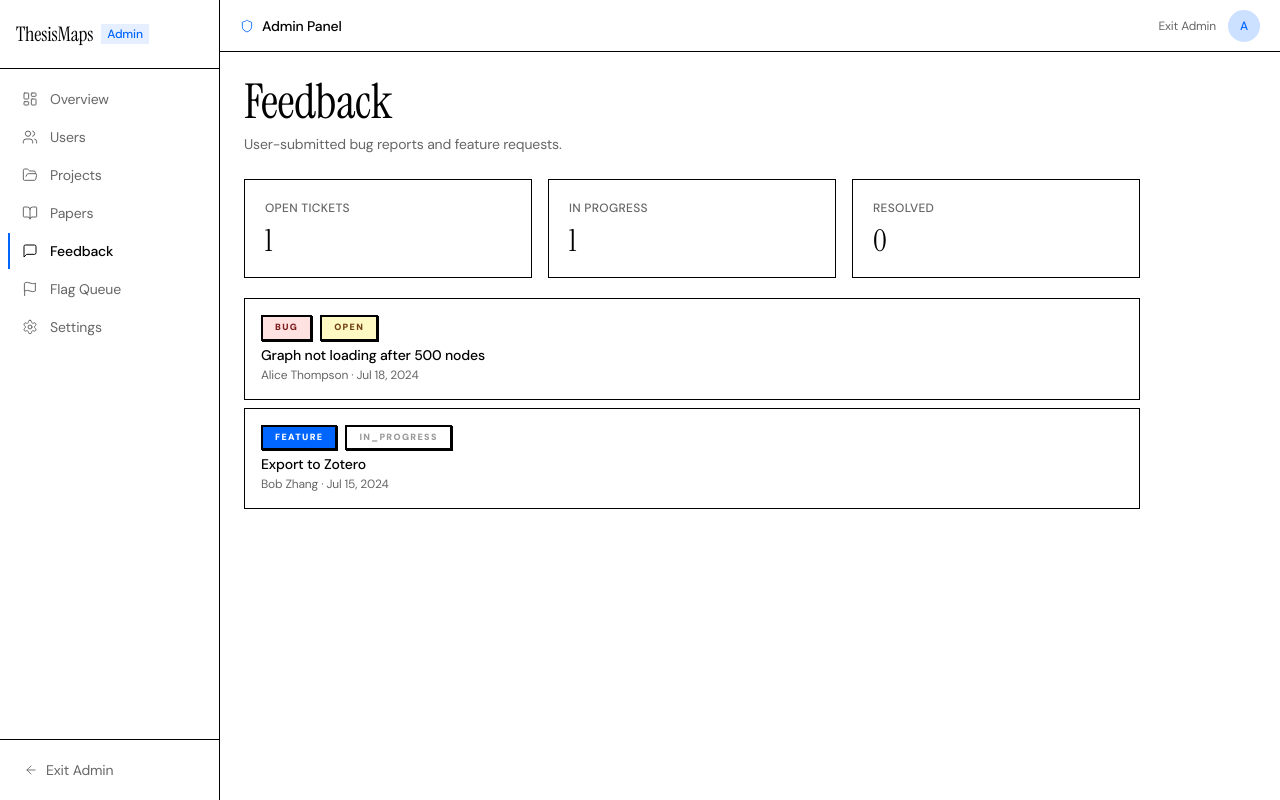
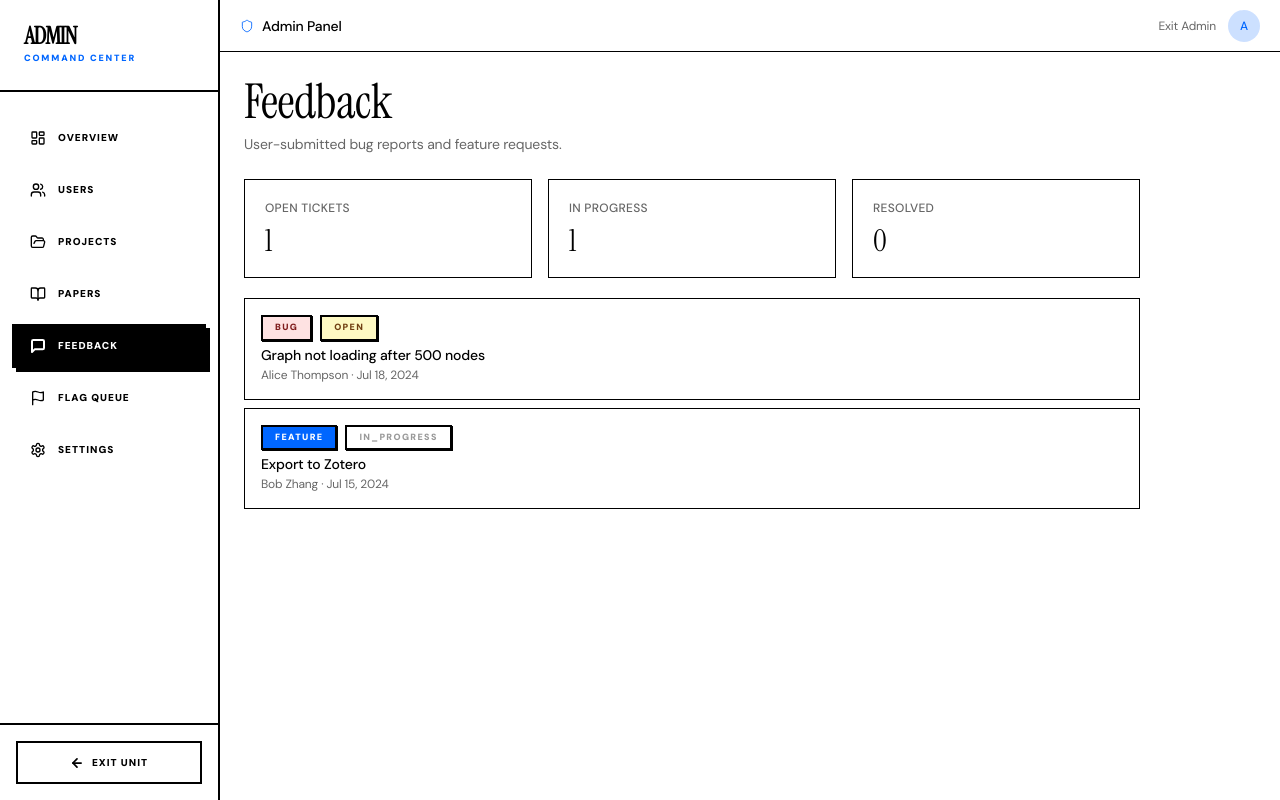
Before and after one commit to justjobs360/ThesisMaps, a Next.js app: page /admin/feedback in a window 1280 px wide. Built offline with nearby package versions, Linux system fonts and the light colour scheme; no server answers.

Commit message:
fix: resolve admin sidebar icon type error and update admin styling

```diff
--- a/components/admin/AdminSidebar.tsx
+++ b/components/admin/AdminSidebar.tsx
@@ -5,12 +5,13 @@ import { usePathname } from 'next/navigation';
 import {
   LayoutDashboard, Users, FolderOpen, BookOpen,
   MessageSquare, Flag, BarChart2, Settings, ArrowLeft,
+  type LucideIcon
 } from 'lucide-react';
 
 type NavItem = {
   href: string;
   label: string;
-  icon: React.ComponentType<{ size?: number; strokeWidth?: number }>;
+  icon: LucideIcon;
 };
 
 const ADMIN_NAV: NavItem[] = [
@@ -27,14 +28,14 @@ export function AdminSidebar() {
   const pathname = usePathname();
 
   return (
-    <aside className="fixed top-0 left-0 h-screen w-[220px] bg-admin-bg border-r border-border flex flex-col z-30">
-      <div className="px-4 py-5 border-b border-border flex items-center gap-2">
-        <span className="font-serif text-xl text-text-primary">ThesisMaps</span>
-        <span className="text-xs font-sans font-medium text-accent bg-accent/10 px-1.5 py-0.5 rounded">Admin</span>
+    <aside className="fixed top-0 left-0 h-screen w-[220px] bg-white border-r-2 border-black flex flex-col z-30">
+      <div className="px-6 py-6 border-b-2 border-black flex flex-col gap-1">
+        <span className="font-serif text-2xl font-black text-black tracking-tighter uppercase leading-none">Admin</span>
+        <span className="text-[9px] font-sans font-black text-accent uppercase tracking-[0.2em]">Command Center</span>
       </div>
 
-      <nav className="flex-1 overflow-y-auto py-3" aria-label="Admin navigation">
-        <ul className="space-y-0.5 px-2">
+      <nav className="flex-1 overflow-y-auto py-6" aria-label="Admin navigation">
+        <ul className="space-y-2 px-3">
           {ADMIN_NAV.map(({ href, label, icon: Icon }) => {
             const active = pathname === href || (href !== '/admin' && pathname.startsWith(href));
             return (
@@ -42,14 +43,14 @@ export function AdminSidebar() {
                 <Link
                   href={href}
                   className={[
-                    'flex items-center gap-3 px-3 py-2 rounded text-sm font-sans transition-colors duration-150',
+                    'flex items-center gap-3 px-4 py-3 border-2 transition-all duration-200 uppercase tracking-widest font-black text-[10px]',
                     active
-                      ? 'bg-accent/8 text-text-primary border-l-2 border-accent font-medium'
-                      : 'text-text-muted hover:text-text-primary hover:bg-background border-l-2 border-transparent',
+                      ? 'bg-black text-white border-black shadow-[4px_4px_0px_0px_rgba(0,0,0,1)]'
+                      : 'bg-white text-black border-transparent hover:border-black hover:bg-black hover:text-white',
                   ].join(' ')}
                   aria-current={active ? 'page' : undefined}
                 >
-                  <Icon size={16} strokeWidth={1.5} />
+                  <Icon size={16} strokeWidth={active ? 3 : 2} />
                   {label}
                 </Link>
               </li>
@@ -58,13 +59,13 @@ export function AdminSidebar() {
         </ul>
       </nav>
 
-      <div className="border-t border-border p-3">
+      <div className="border-t-2 border-black p-4">
         <Link
           href="/dashboard"
-          className="flex items-center gap-2 px-3 py-2 rounded text-sm font-sans text-text-muted hover:text-text-primary hover:bg-background transition-colors"
+          className="flex items-center justify-center gap-2 px-4 py-3 border-2 border-black bg-white hover:bg-red-600 hover:text-white transition-all duration-200 text-[10px] font-black uppercase tracking-widest"
         >
-          <ArrowLeft size={14} strokeWidth={1.5} />
-          Exit Admin
+          <ArrowLeft size={14} strokeWidth={3} />
+          Exit Unit
         </Link>
       </div>
     </aside>
```
